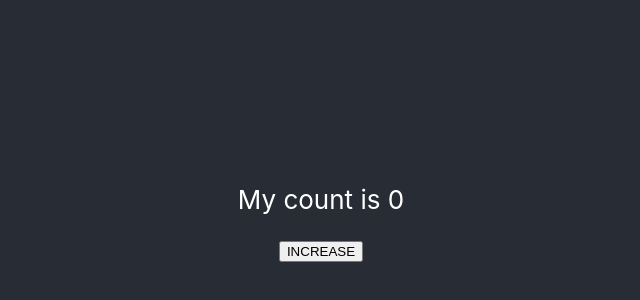
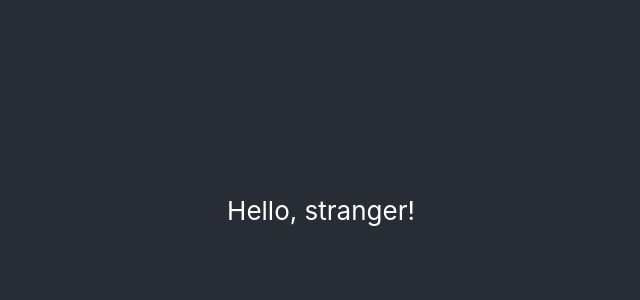
Before and after one commit to symphony-adriano/my-app, a React (Create React App) app: page / in a window 1280 px wide. Shown: the part 190-490 px from the top of the page, without its empty margins (319-959 px from the left). Built offline with nearby package versions, Linux system fonts and the light colour scheme.

Commit message:
add hello tests

```diff
--- a/src/App.js
+++ b/src/App.js
@@ -1,11 +1,11 @@
 import './App.css';
-import Counter from './components/Counter';
+import Hello from './components/hello/Hello';
 
 function App() {
   return (
     <div className="App">
       <header className="App-header">
-        <Counter />
+         <Hello />
       </header>
     </div>
   );
--- /dev/null
+++ b/src/components/hello/Hello.js
@@ -0,0 +1,5 @@
+function Hello({name}) {
+    return <p>Hello, {name ? name : 'stranger'}!</p>
+}
+
+export default Hello
```
Also changed, not shown: src/components/counter/Counter.js (renamed from src/components/Counter.js), 2 other files (tests, documents, lock files or other folders).
